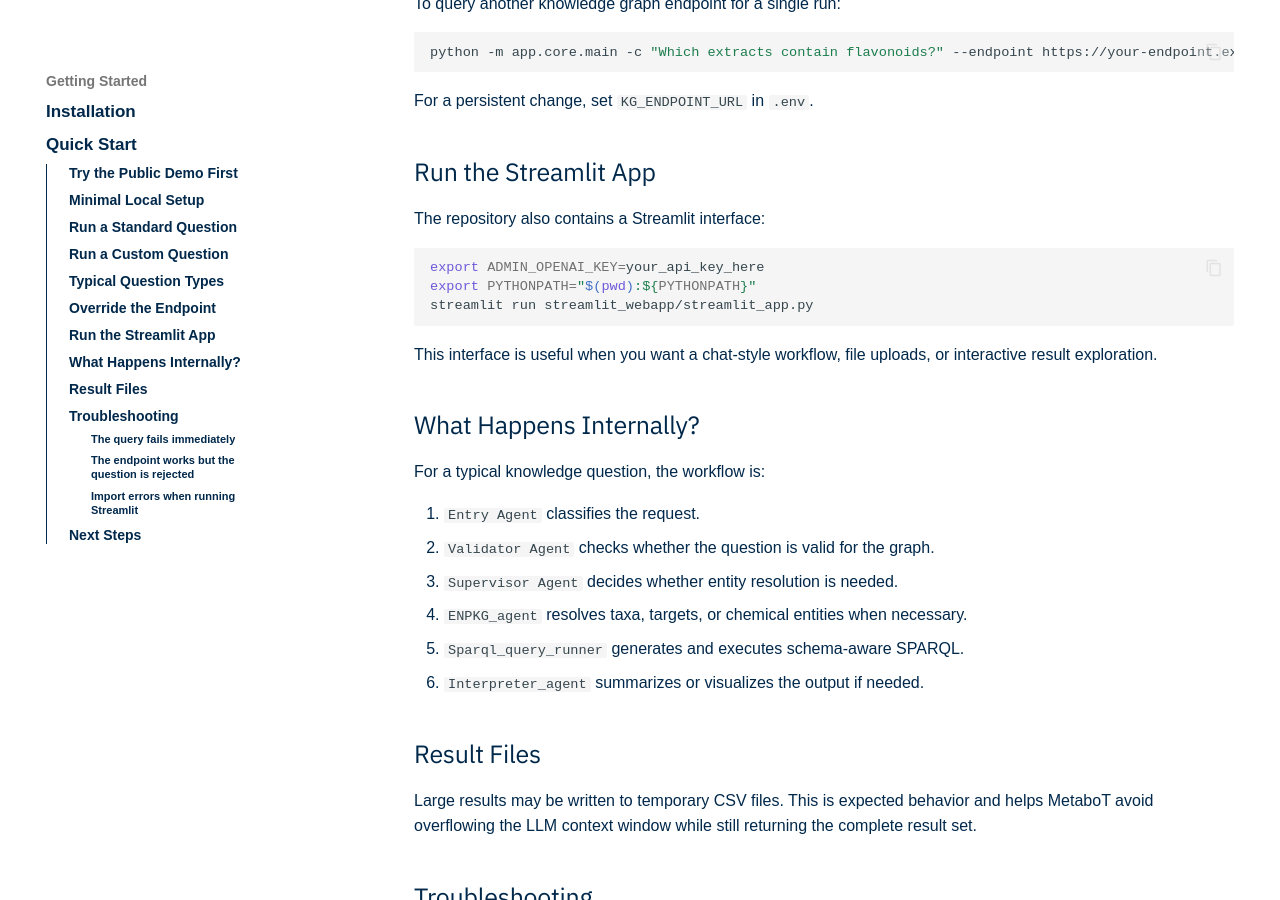
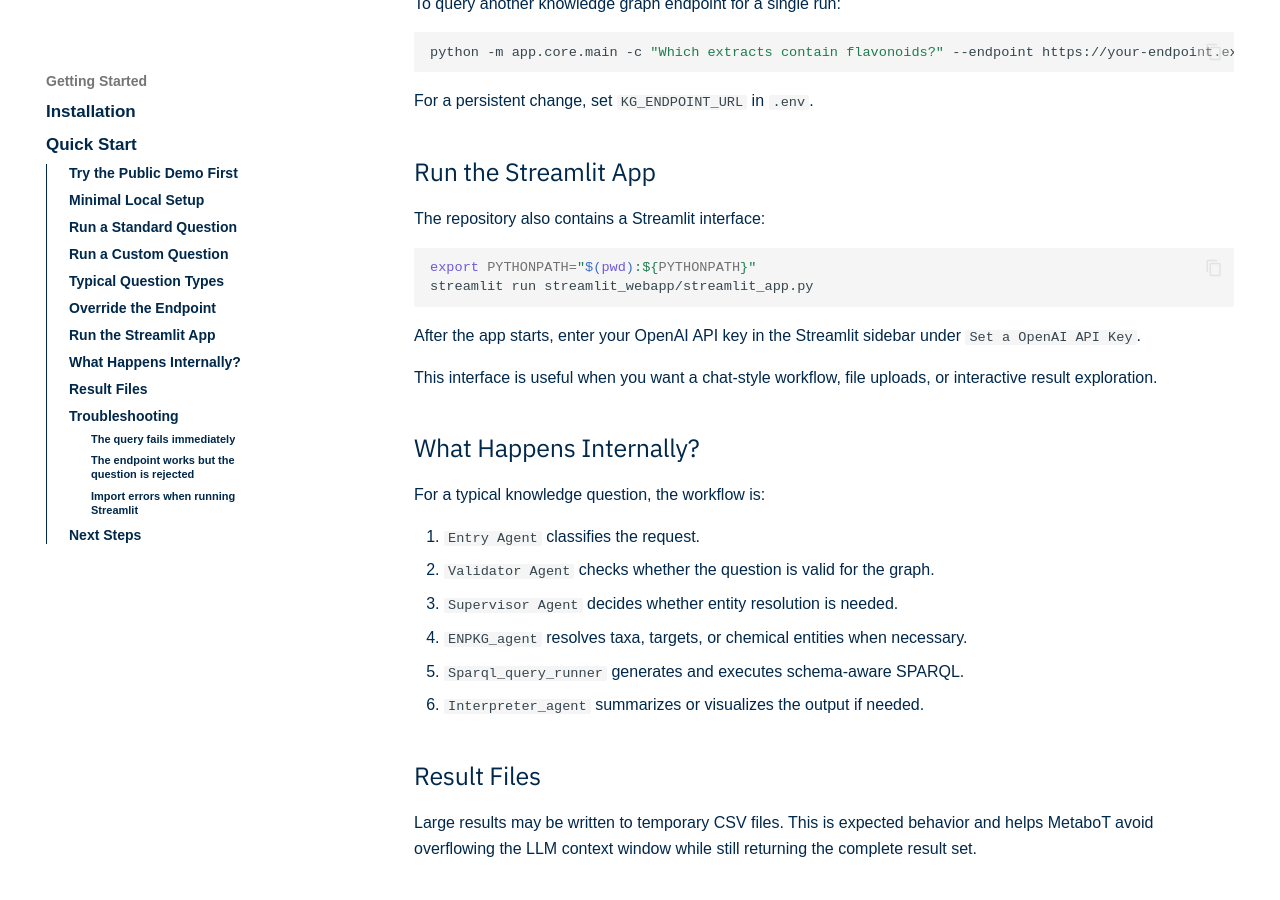
Before and after one commit to HolobiomicsLab/MetaboT, an MkDocs documentation site: the page built from docs/getting-started/quickstart.md, in a window 1280 px wide and 900 px high, scrolled down 1840 px. Built offline with MkDocs 1.6.1 and Material for MkDocs 9.7.7, drawn with Linux system fonts in a browser that asks for light colours; some web fonts are replaced; comment, search, counter and statistics services are not loaded.

Commit message:
Update documentation to clarify OpenAI API key setup in Streamlit interface

````diff
--- a/docs/getting-started/quickstart.md
+++ b/docs/getting-started/quickstart.md
@@ -82,10 +82,11 @@ For a persistent change, set `KG_ENDPOINT_URL` in `.env`.
 The repository also contains a Streamlit interface:
 
 ```bash
-export ADMIN_OPENAI_KEY=your_api_key_here
 export PYTHONPATH="$(pwd):${PYTHONPATH}"
 streamlit run streamlit_webapp/streamlit_app.py
 ```
+
+After the app starts, enter your OpenAI API key in the Streamlit sidebar under `Set a OpenAI API Key`.
 
 This interface is useful when you want a chat-style workflow, file uploads, or interactive result exploration.
 
````
Also changed, not shown: README.md (+2 -1 lines), streamlit_webapp/README.md (+9 -8 lines).
